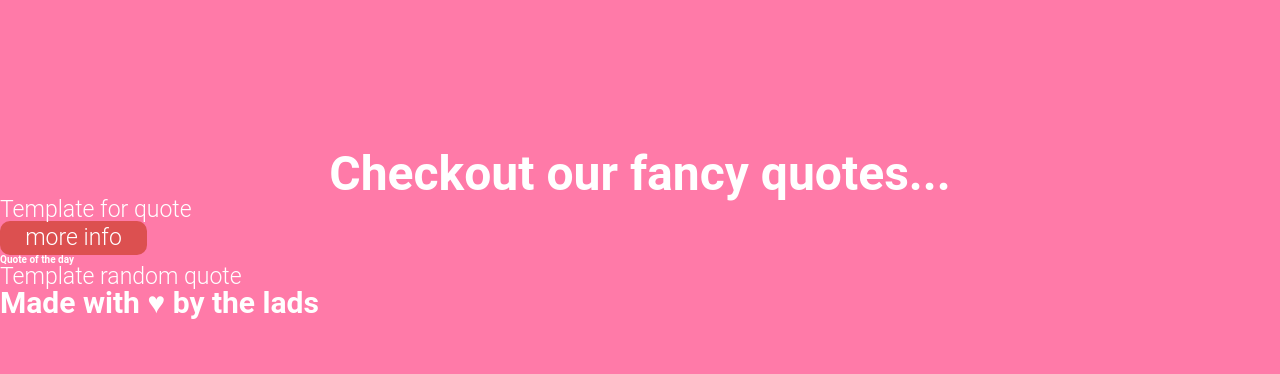
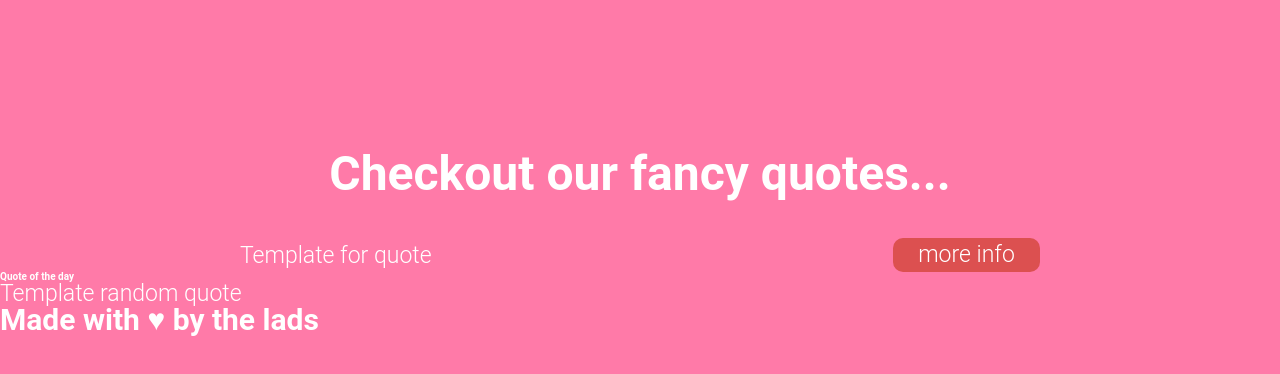
Before and after one commit to Wotusay/Codecollecter, a website built with webpack: page src/index.html in a window 1280 px wide. Built offline with nearby package versions, Linux system fonts and the light colour scheme; some packages are replaced by stand-ins of ours.

Commit message:
modified css

```diff
--- a/src/css/quotes.css
+++ b/src/css/quotes.css
@@ -12,8 +12,15 @@
   margin-top: 15rem;
 }
 
+.quotes {
+  width: 80rem;
+  margin: 0 auto;
+  margin-top: 4rem;
+}
+
 .quote {
   font-size: var(--quoteSize);
+  grid-column: 1;
 }
 
 .quote-button {
@@ -27,4 +34,11 @@
   color: white;
   text-align: center;
   padding-top: .5rem;
+  grid-column: 2;
 }
+
+.quote_wrapper {
+  display: flex;
+  align-items: center;
+  justify-content: space-between;
+}
```
